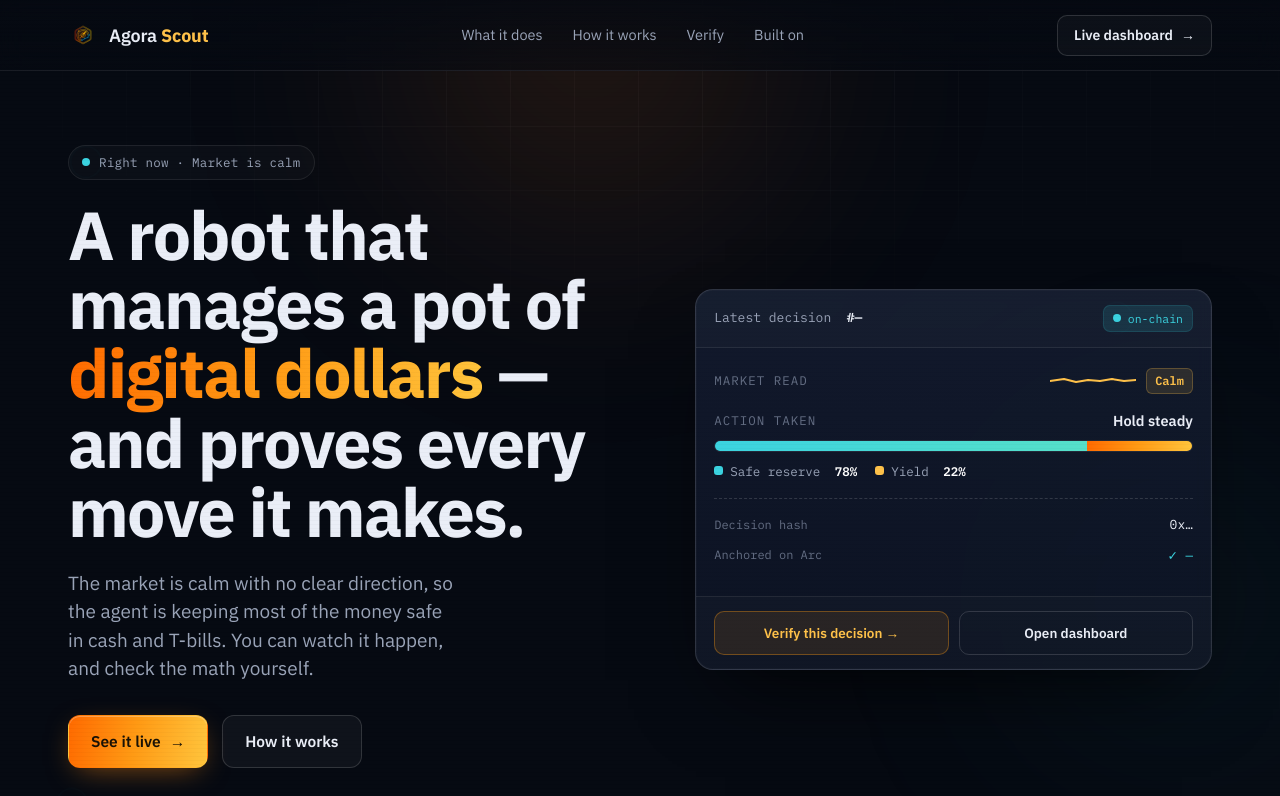
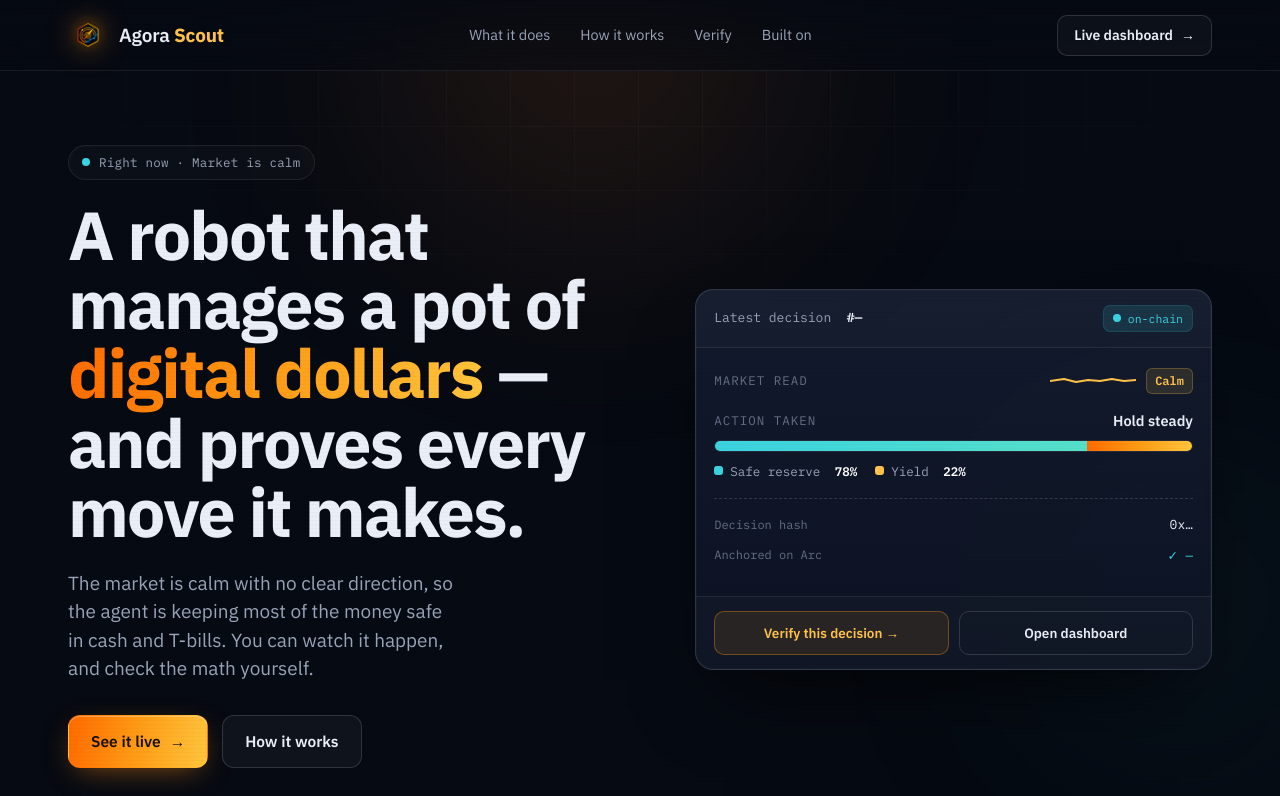
Before and after one commit to megadeth17/agora-scout, a React (Vite) app in the folder frontend/: page / in a window 1280 px wide. Shown: the top 796 px of the page. Built offline with nearby package versions, Linux system fonts and the light colour scheme; no server answers.

Commit message:
design: make brand logo more prominent in landing nav and footer (larger, glow)

```diff
--- a/frontend/src/Landing.jsx
+++ b/frontend/src/Landing.jsx
@@ -110,7 +110,7 @@ export default function Landing() {
       <header className="nav">
         <div className="wrap nav-in">
           <Link className="brand" to="/" aria-label="Agora Scout home">
-            <img className="mark" src="/favicon-64.png" alt="" width={30} height={30} />
+            <img className="mark" src="/favicon-180.png" alt="" width={40} height={40} />
             <span>Agora <b className="o">Scout</b></span>
           </Link>
           <nav className="nav-links">
@@ -319,7 +319,7 @@ export default function Landing() {
       <footer>
         <div className="wrap foot-in">
           <div className="left">
-            <img src="/favicon-64.png" alt="" width={22} height={22} style={{ borderRadius: 6 }} />
+            <img src="/favicon-180.png" alt="" width={26} height={26} style={{ borderRadius: 7, filter: 'drop-shadow(0 0 10px rgba(255,138,20,.45))' }} />
             <span>Agora Scout — proof-first agent for digital dollars.</span>
           </div>
           <nav className="foot-links">
--- a/frontend/src/styles/landing.css
+++ b/frontend/src/styles/landing.css
@@ -53,7 +53,10 @@
   border-bottom:1px solid var(--line)}
 .agora-landing .nav-in{display:flex;align-items:center;justify-content:space-between;height:70px}
 .agora-landing .brand{display:flex;align-items:center;gap:11px;font-weight:600;letter-spacing:-.01em;font-size:18px;white-space:nowrap}
-.agora-landing .brand .mark{width:30px;height:30px;flex:none;border-radius:8px}
+.agora-landing .brand .mark{width:40px;height:40px;flex:none;border-radius:10px;
+  filter:drop-shadow(0 0 14px rgba(255,138,20,.55));
+  background:radial-gradient(circle at 50% 45%,rgba(255,154,20,.14),transparent 70%)}
+.agora-landing .brand{font-size:19px}
 .agora-landing .brand b{font-weight:700}
 .agora-landing .brand .o{color:var(--gold)}
 .agora-landing .nav-links{display:flex;align-items:center;gap:30px}
```
